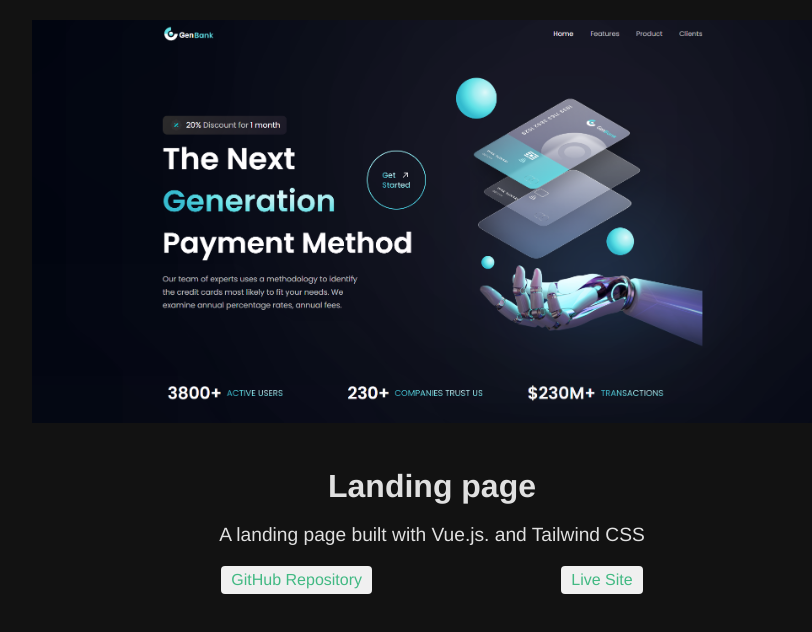
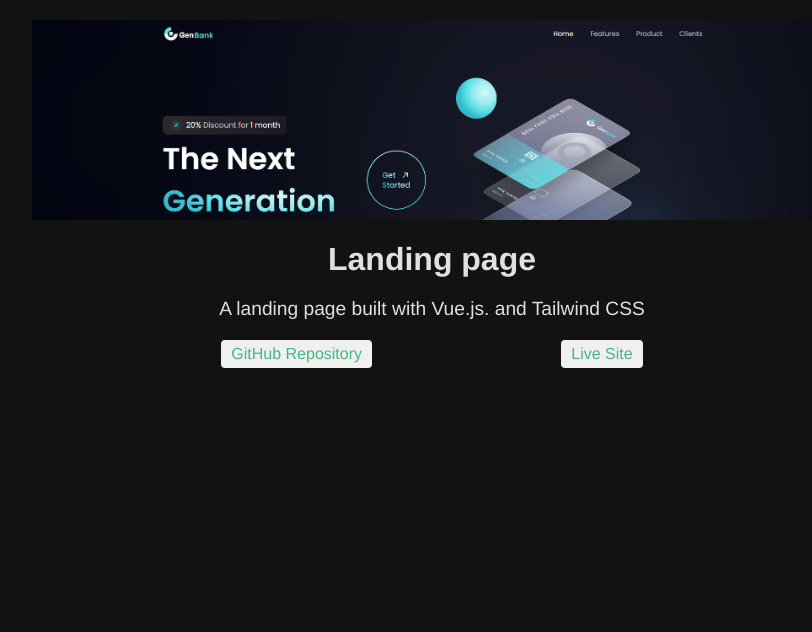
Before and after one commit to user4302/angeloedz, a Vue app: page /project/1 in a window 1280 px wide. Shown: the top 632 px of the page, without its empty margins (208-1020 px from the left). Built offline with nearby package versions, Linux system fonts and the light colour scheme.

Commit message:
crop banner

```diff
--- a/src/views/ProjectView.vue
+++ b/src/views/ProjectView.vue
@@ -1,6 +1,8 @@
 <template>
   <div class="project-view">
-    <img :src="project.imageSrc" alt="Project Banner" class="project-banner" />
+    <div class="project-banner-container">
+      <img :src="project.imageSrc" alt="Project Banner" class="project-banner" />
+    </div>
     <h1>{{ project.title }}</h1>
     <p>{{ project.description }}</p>
     <div class="link-container">
@@ -32,10 +34,17 @@ export default {
   padding: 20px;
 }
 
+.project-banner-container {
+  width: 100%;
+  height: 200px; /* Set a fixed height for the banner */
+  overflow: hidden;
+}
+
 .project-banner {
   width: 100%;
   height: auto;
-  margin-bottom: 20px;
+  object-fit: cover;
+  object-position: center;
 }
 
 h1 {
```
